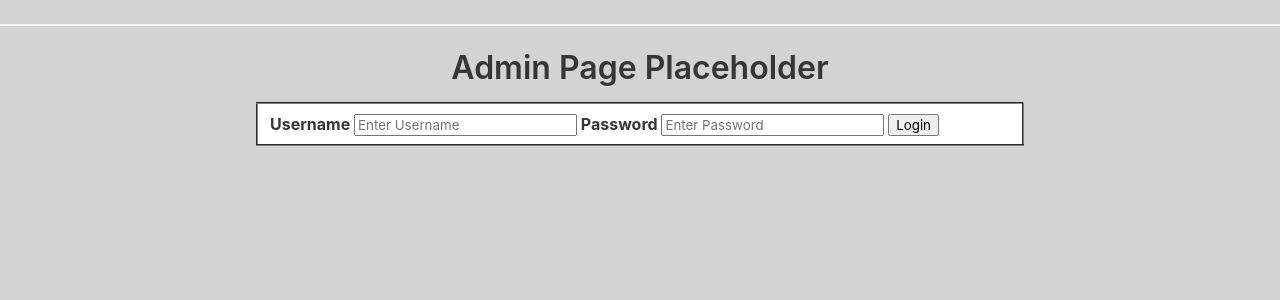
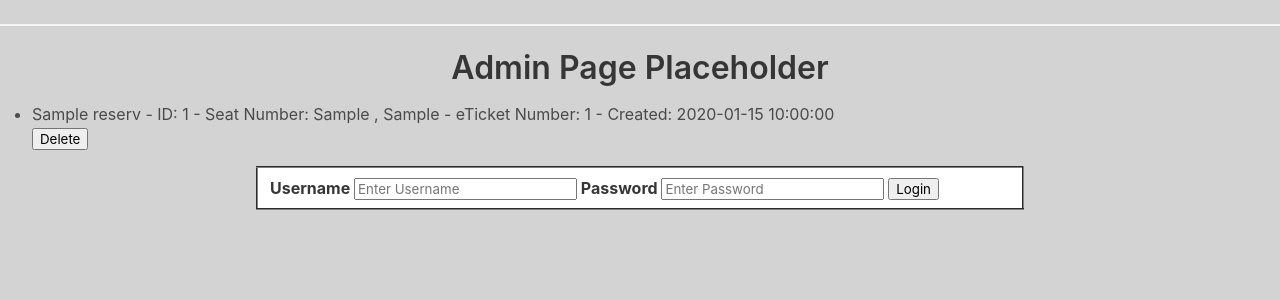
Before and after one commit to karsonnull47/ScrumFinalProject, a Flask app: template templates/admin.html in a window 1280 px wide. Shown: the part 72-372 px from the top of the page. Run offline with Flask 3, Linux system fonts and the light colour scheme; the template is opened without the code that fills it: most values are stand-ins (such as "Sample title", 1, 10 or a date in 2020); lists and menus that the app fills with data are empty.

Commit message:
Update admin.html

```diff
--- a/templates/admin.html
+++ b/templates/admin.html
@@ -16,5 +16,17 @@
   </form>
     </th>
     </tr>
+    <ul>
+        {% for reserv in reservations %}
+        <li>
+            {{ reserv.passengerName }} - ID: {{ reserv.id }} - Seat Number: {{reserv.seatRow}} , {{reserv.seatColumn}} - eTicket Number: {{reserv.eTicketNumber}} - Created: {{ reserv.created('%Y-%m-%d')}}
+            <div>
+                <form action="{{ url_for('delete_task', id=reserv.id) }}" method="POST">
+                    <button type="submit">Delete</button>
+                </form>
+            </div>
+        </li>
+        {% endfor %}
+    </ul>
 </table>
 {% endblock %}
```
